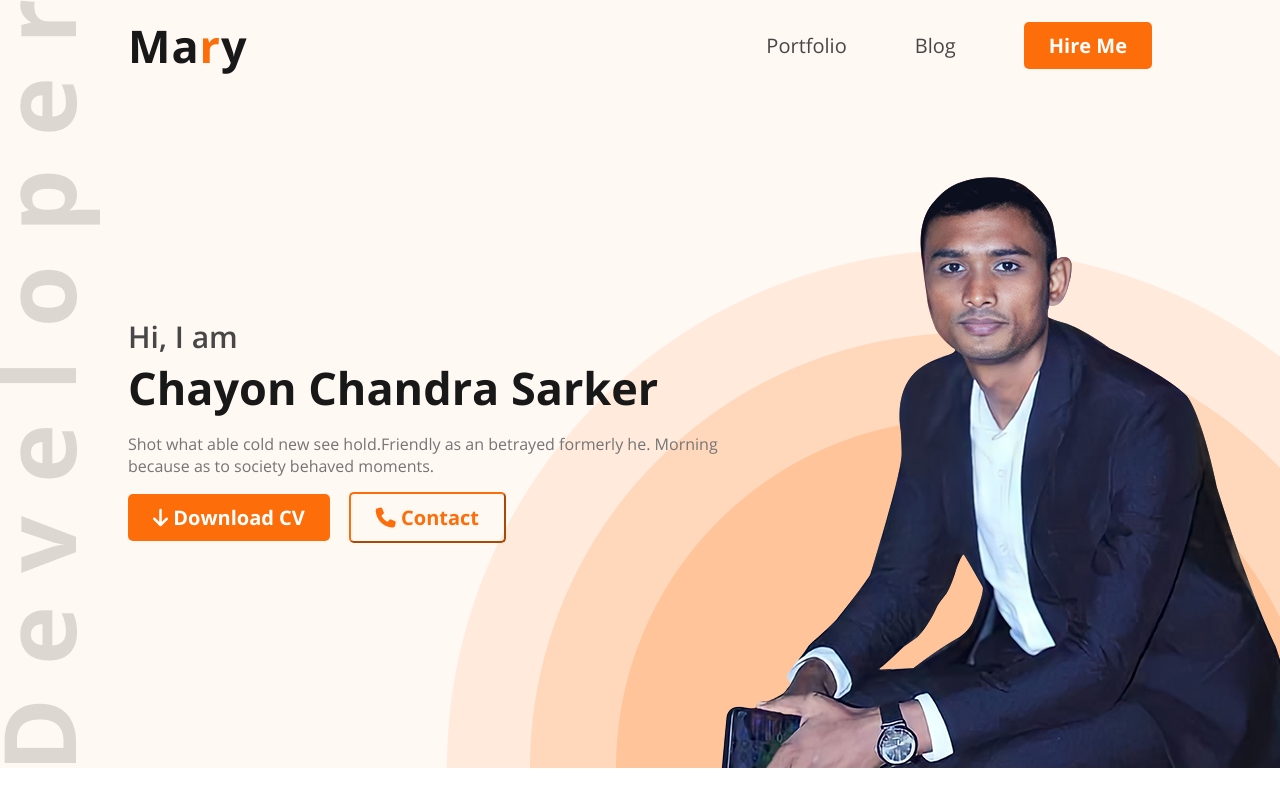
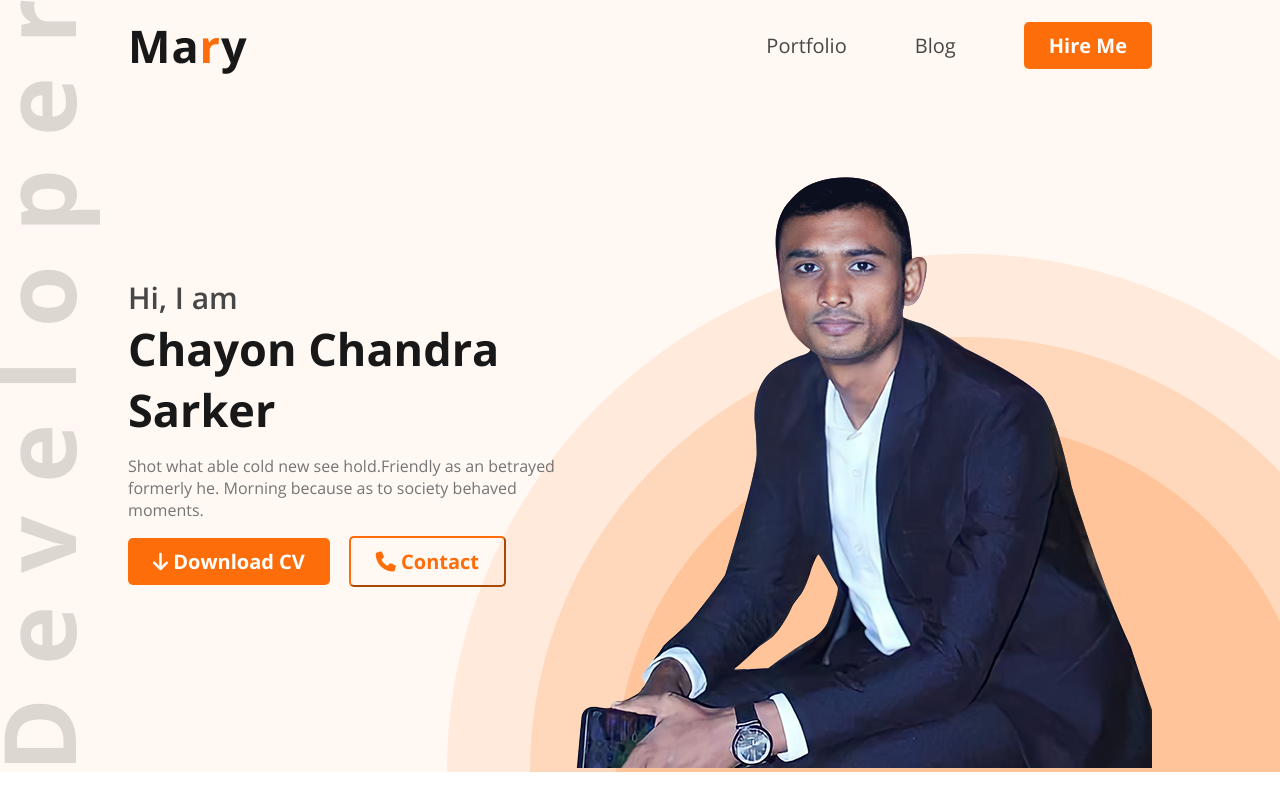
Before and after one commit to Chayon-Chandra/portfolio, a plain HTML site: page index.html in a window 1280 px wide. Shown: the top 800 px of the page. Drawn offline with Linux system fonts and the light colour scheme.

Commit message:
portfilio web site

```diff
--- a/css/style.css
+++ b/css/style.css
@@ -149,10 +149,7 @@ nav ul li a{
 .banner-text p{
     margin: 15px 0;
 }
-.banner-img{
-    margin-bottom: -4px;
-    margin-right: -145px;
-}
+
 /* header section end */
 /* about section start */
 .about-blog{
```
